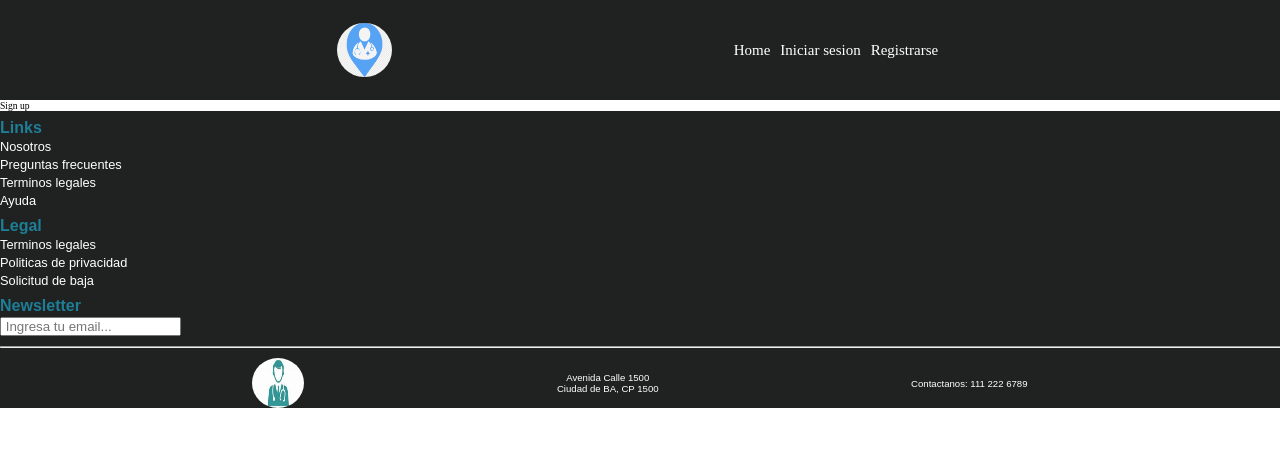
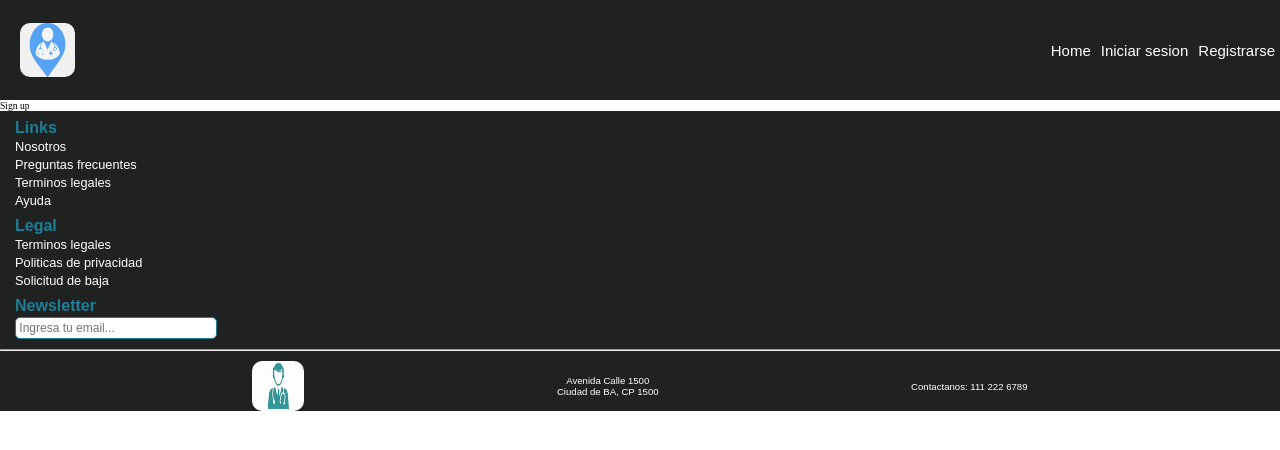
Before and after one commit to No-Country/C1-G4, a React (Create React App) app in the folder client/: page /signup in a window 1280 px wide. Shown: the top 450 px of the page. Built offline with nearby package versions, Linux system fonts and the light colour scheme.

Commit message:
logos y retoques de header/footer

```diff
--- a/client/src/styles/Footer.module.css
+++ b/client/src/styles/Footer.module.css
@@ -3,13 +3,6 @@ p {
 }
 h4 {
   color: hsl(192, 68%, 35%);
-}
-
-li a {
-  font-size: 0.8em;
-  list-style: none;
-  text-decoration: none;
-  color: white;
 }
 
 hr {
@@ -27,12 +20,25 @@ footer {
 
 .divs {
   padding-top: 8px;
+  margin-left: 15px;
 }
 
+ul {
+  list-style: none;
+  text-decoration: none;
+}
+
+.divs ul li a {
+  list-style: none;
+  text-decoration: none;
+  font-family: Arial, Helvetica, sans-serif;
+  color: white;
+  font-size: 0.8em;
+}
 .logo {
   height: 50px;
   width: 52px;
-  border-radius: 50%;
+  border-radius: 10px;
 }
 .divcontacto {
   display: flex;
@@ -41,9 +47,15 @@ footer {
   align-items: center;
 }
 
-form {
+form input {
   color: rgb(71, 69, 69);
+  height: 20px;
+  width: 200px;
   font-size: 12px;
   border-radius: 15px;
   margin-top: 2px;
+  outline: none;
+  border-radius: 5px;
+  color: hsl(195, 3%, 31%);
+  border: 1px solid hsl(192, 68%, 35%);
 }
--- a/client/src/styles/Header.module.css
+++ b/client/src/styles/Header.module.css
@@ -14,7 +14,7 @@
 
 .container {
   display: flex;
-  justify-content: space-evenly;
+  justify-content: space-between;
   align-items: center;
   background-color: rgb(32, 34, 34);
   height: 100px;
@@ -22,7 +22,8 @@
 .logo {
   height: 54px;
   width: 55px;
-  border-radius: 40px;
+  border-radius: 10px;
+  margin-left: 20px;
 }
 
 .ulestilo {
@@ -36,4 +37,5 @@
   padding: 5px;
   color: white;
   font-size: 15px;
+  font-family: Arial, Helvetica, sans-serif;
 }
```
